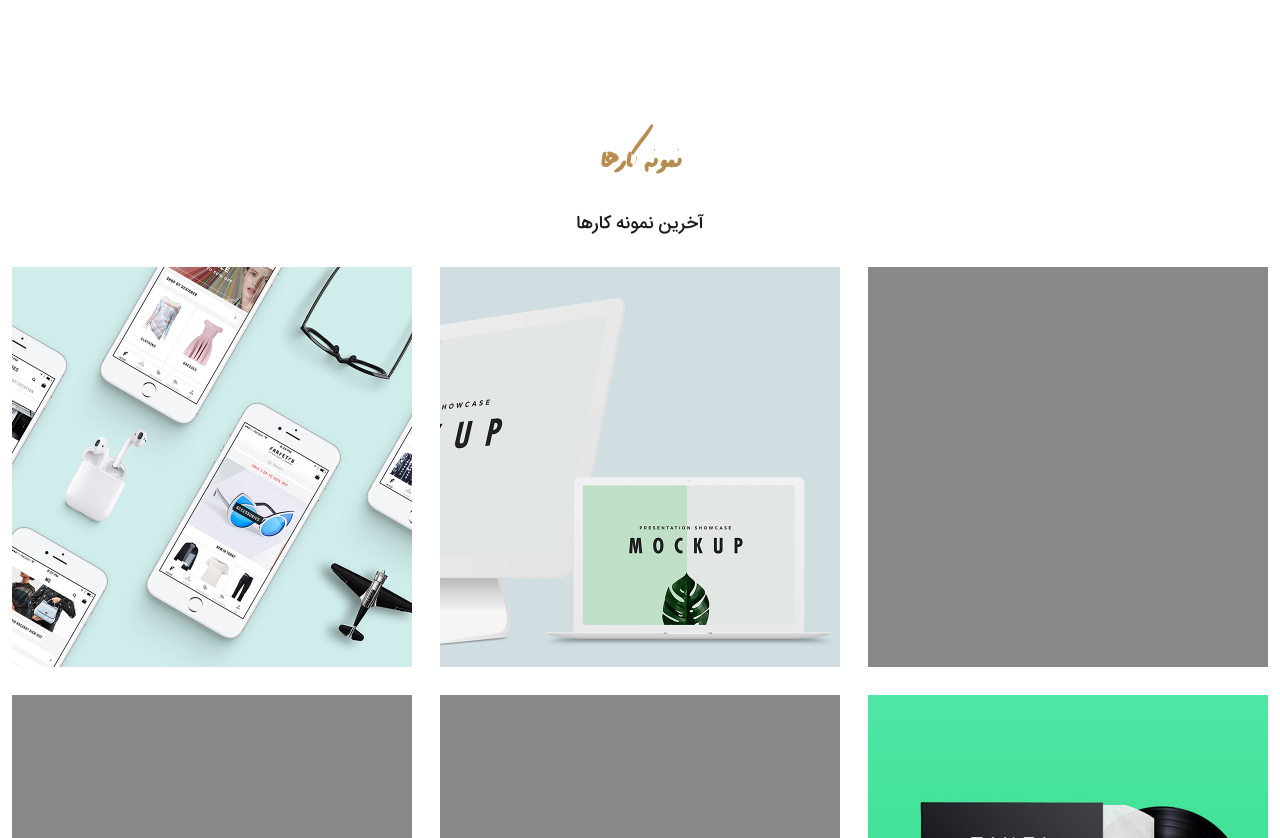
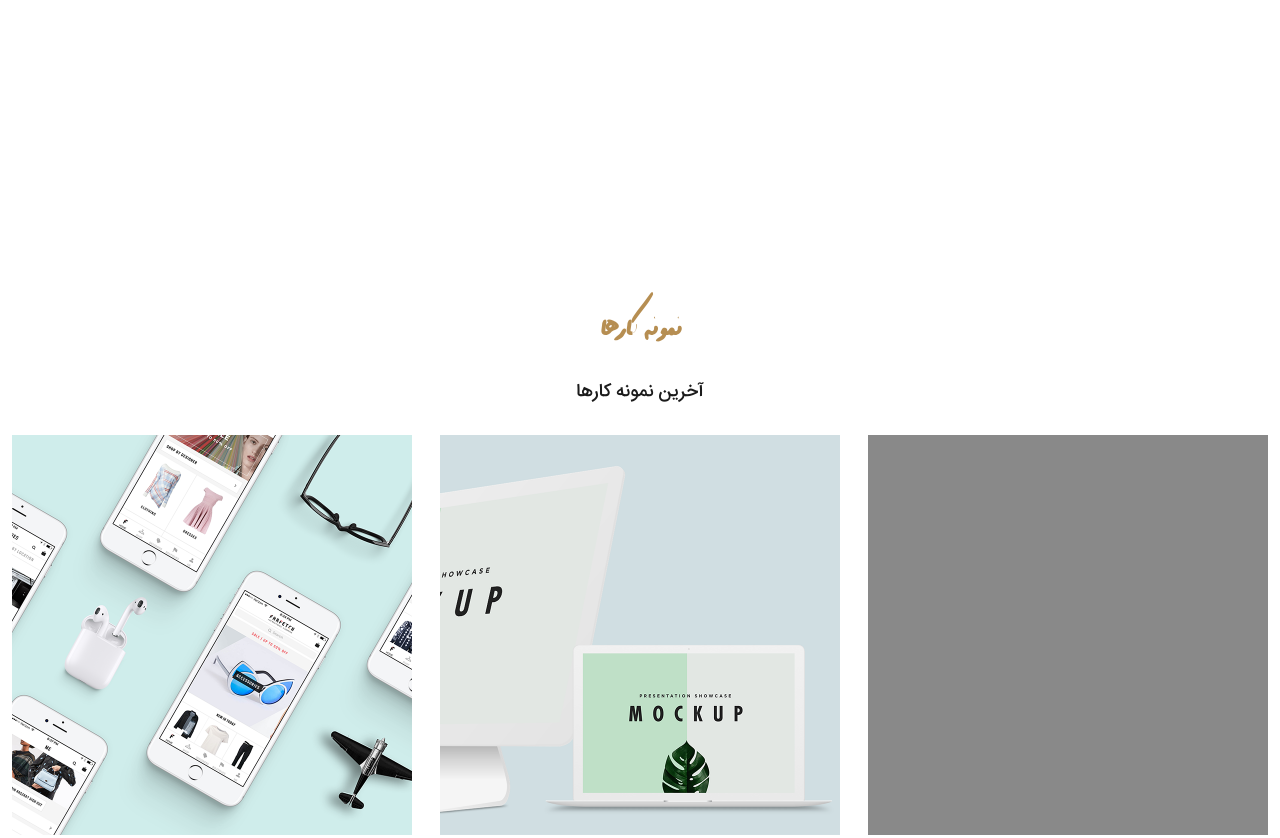
Before and after one commit to rayandev/Cvgold, a plain HTML site: page index.html in a window 1280 px wide. Shown: the part 2720-3558 px from the top of the page. Drawn offline with Linux system fonts and the light colour scheme; a web font is replaced by a local one.

Commit message:
add padding to work section

```diff
--- a/asset/css/main.css
+++ b/asset/css/main.css
@@ -365,6 +365,11 @@ li {
 }
 
 /* ---- services section ----*/
+.work-section {
+    width: 100%;
+    padding: 12rem 0;
+}
+
 .work-box {
     width: 400px;
     height: 400px;
@@ -420,3 +425,4 @@ li {
 .box6 {
     background-image: url('../img/item6.png');
 }
+/* ---- services section ----*/
--- a/index.html
+++ b/index.html
@@ -148,7 +148,7 @@
 </section>
 
 
-<section class="work-wection">
+<section class="work-section">
     <h2 class="title">نمونه کارها</h2>
     <p class="subtitle">آخرین نمونه کارها</p>
     <div class="container">
@@ -199,6 +199,9 @@
         </div>
     </div>
 </section>
+
+
+
 <script src="./asset/js/main.js"></script>
 
 </html>
```
